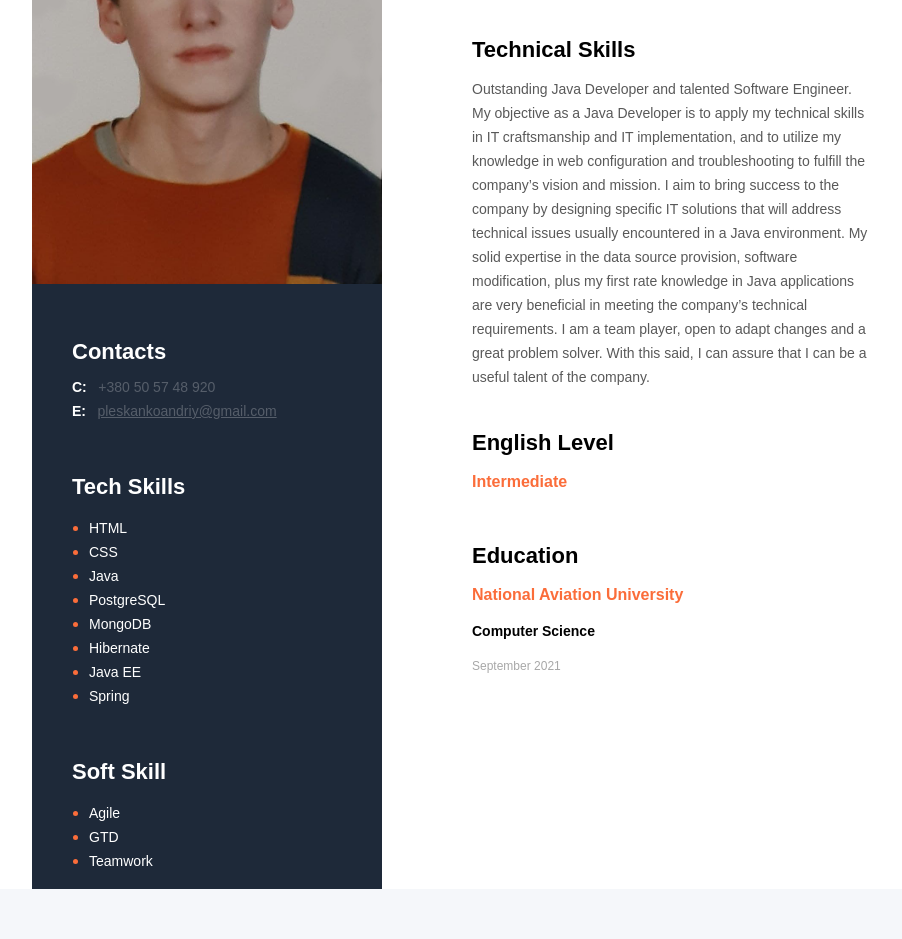
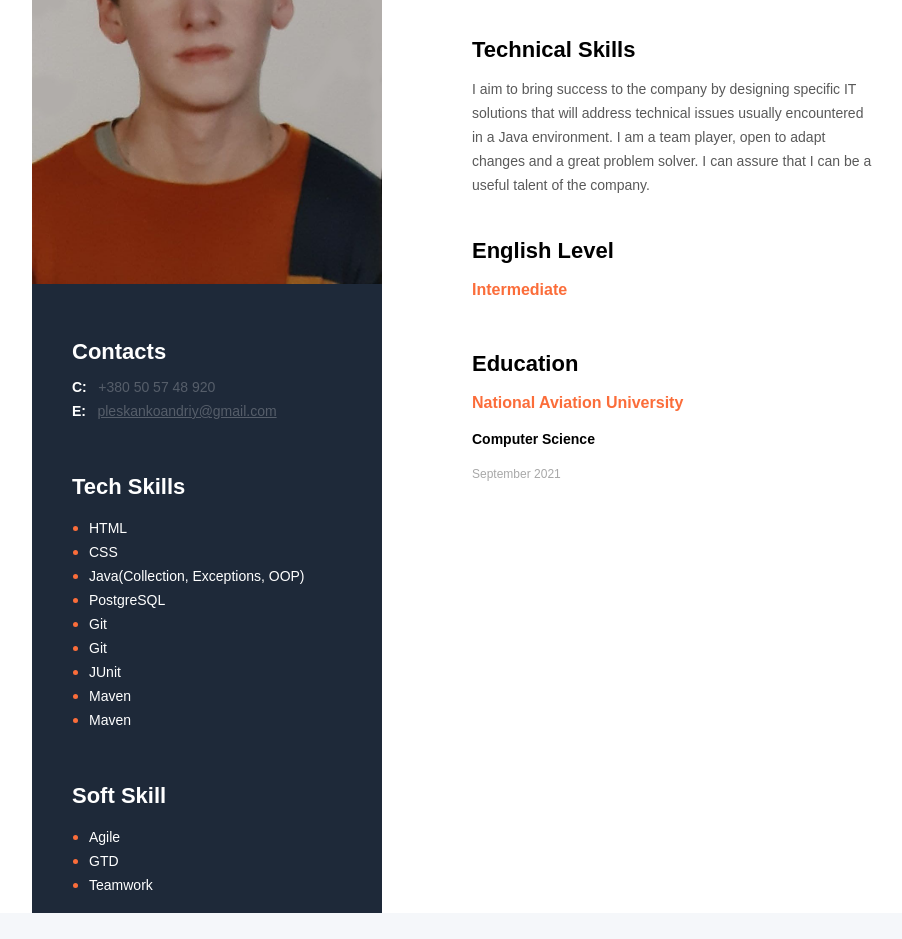
Before and after one commit to AndrewPleskanko/CV, a plain HTML site: page CV/index.html in a window 1280 px wide. Shown: the part 236-1175 px from the top of the page, without its empty margins (278-1180 px from the left). Drawn offline with Linux system fonts and the light colour scheme.

Commit message:
Add files via upload

```diff
--- a/CV/index.html
+++ b/CV/index.html
@@ -14,18 +14,14 @@
     <div class="main-container-section">
         <!-- About me section -->
         <div class="about-me-section">
-            <h1 class="about-me-profession">Back-End Developer</h1>
+            <h1 class="about-me-profession">Junior Java Developer</h1>
             <h1 class="about-me-name">Pleskanko Andrew</h1>
         <div class="my-project-section">
             <h3 class="main-contact-title">Technical Skills</h3>
             <p class="about-me-discription">
-                Outstanding Java Developer and talented Software Engineer. My objective as a Java Developer is to apply my technical
-                skills in IT craftsmanship and IT implementation, and to utilize my knowledge in web configuration and troubleshooting to
-                fulfill the company’s vision and mission. I aim to bring success to the company by designing specific IT solutions that
-                will address technical issues usually encountered in a Java environment. My solid expertise in the data source
-                provision, software modification, plus my first rate knowledge in Java applications are very beneficial in meeting the
-                company’s technical requirements. I am a team player, open to adapt changes and a great problem solver. With this
-                said, I can assure that I can be a useful talent of the company.
+                I aim to bring success to the company by designing specific IT solutions that will address technical
+                issues usually encountered in a Java environment. I am a team player, open to adapt changes and
+                a great problem solver. I can assure that I can be a useful talent of the company.
             </p>
             </div>
         </div>
@@ -65,12 +61,13 @@
              <ul class="tech-skill-pad">
                 <li class="tech-skills-item"><span class="tech-skills-item-text">HTML</span></li>
                 <li class="tech-skills-item"><span class="tech-skills-item-text">CSS</span></li>
-                <li class="tech-skills-item"><span class="tech-skills-item-text">Java</span></li>
+                <li class="tech-skills-item"><span class="tech-skills-item-text">Java(Collection, Exceptions, OOP)</span></li>
                 <li class="tech-skills-item"><span class="tech-skills-item-text">PostgreSQL</span></li>
-                <li class="tech-skills-item"><span class="tech-skills-item-text">MongoDB</span></li>
-				<li class="tech-skills-item"><span class="tech-skills-item-text">Hibernate</span></li>
-				<li class="tech-skills-item"><span class="tech-skills-item-text">Java EE</span></li>
-				<li class="tech-skills-item"><span class="tech-skills-item-text">Spring</span></li>
+				<li class="tech-skills-item"><span class="tech-skills-item-text">Git</span></li>
+                <li class="tech-skills-item"><span class="tech-skills-item-text">Git</span></li>
+                <li class="tech-skills-item"><span class="tech-skills-item-text">JUnit</span></li>
+                <li class="tech-skills-item"><span class="tech-skills-item-text">Maven</span></li>
+                <li class="tech-skills-item"><span class="tech-skills-item-text">Maven</span></li>
              </ul>
         </div>
                 <!--soft skill -->
```
